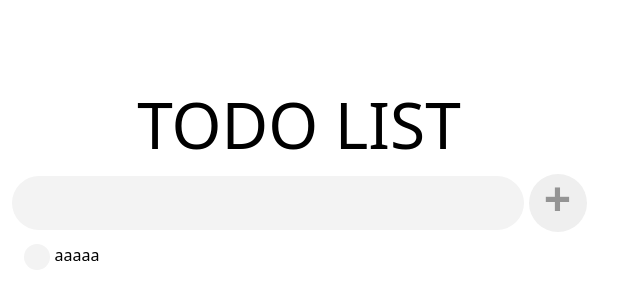
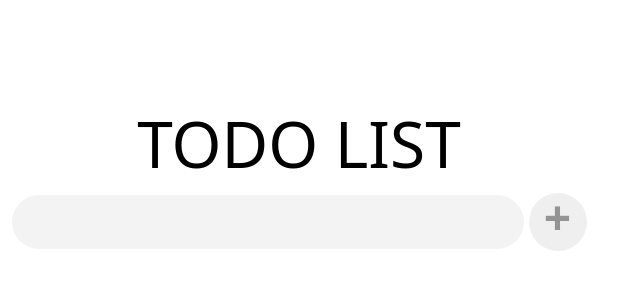
Before and after one commit to tomas-vidal/todo-list, a React (Create React App) app: page / in a window 1280 px wide. Shown: the part 222-522 px from the top of the page, without its empty margins (341-981 px from the left). Built offline with nearby package versions, Linux system fonts and the light colour scheme.

Commit message:
Add Todo
Add todo item to list

```diff
--- a/src/App.js
+++ b/src/App.js
@@ -1,18 +1,49 @@
 import "./App.css";
 import TodoList from "./components/TodoList.js";
+import React, { useState } from "react";
 
 function App() {
+  const [todos, setTodos] = useState([]);
+
+  const [writingText, setWritingText] = useState("");
+
+  const [newTodo, setNewTodo] = useState({
+    text: writingText,
+    isDone: false,
+  });
+
+  const addTodo = (e) => {
+    e.preventDefault();
+    setTodos([
+      ...todos,
+      {
+        ...newTodo,
+      },
+    ]);
+    setWritingText("");
+  };
+
+  const handleChange = (e) => {
+    setWritingText(e);
+    setNewTodo({ ...newTodo, text: writingText });
+  };
+
   return (
     <div className="App">
       <div>
         <h1>TODO LIST</h1>
-        <form className="input-form">
-          <input className="input-form-todo" type="text"></input>
-          <button>
+        <form className="input-form" onSubmit={(e) => addTodo(e)}>
+          <input
+            className="input-form-todo"
+            type="text"
+            value={writingText}
+            onChange={(e) => handleChange(e.target.value)}
+          ></input>
+          <button type="submit">
             <span>+</span>
           </button>
         </form>
-        <TodoList />
+        <TodoList todos={todos} setTodos={setTodos} />
       </div>
     </div>
   );
--- a/src/components/TodoList.js
+++ b/src/components/TodoList.js
@@ -1,11 +1,17 @@
 import React from "react";
 import "../App.css";
 
-function TodoList() {
+function TodoList({ todos, setTodos }) {
   return (
-    <div className="input-check">
-      <input type="checkbox" id="scales" name="todo-item" />
-      <a classname="todo-name">aaaaa</a>
+    <div>
+      {todos.map((todo) => {
+        return (
+          <div className="input-check">
+            <input type="checkbox" id="scales" name="todo-item" />
+            <a classname="todo-name">{todo.text}</a>
+          </div>
+        );
+      })}
     </div>
   );
 }
```
